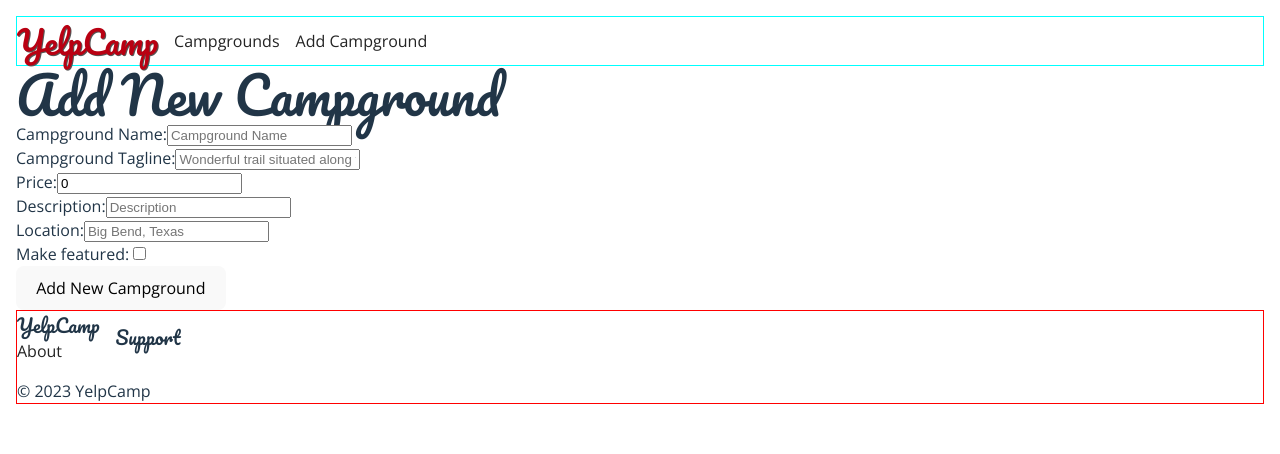
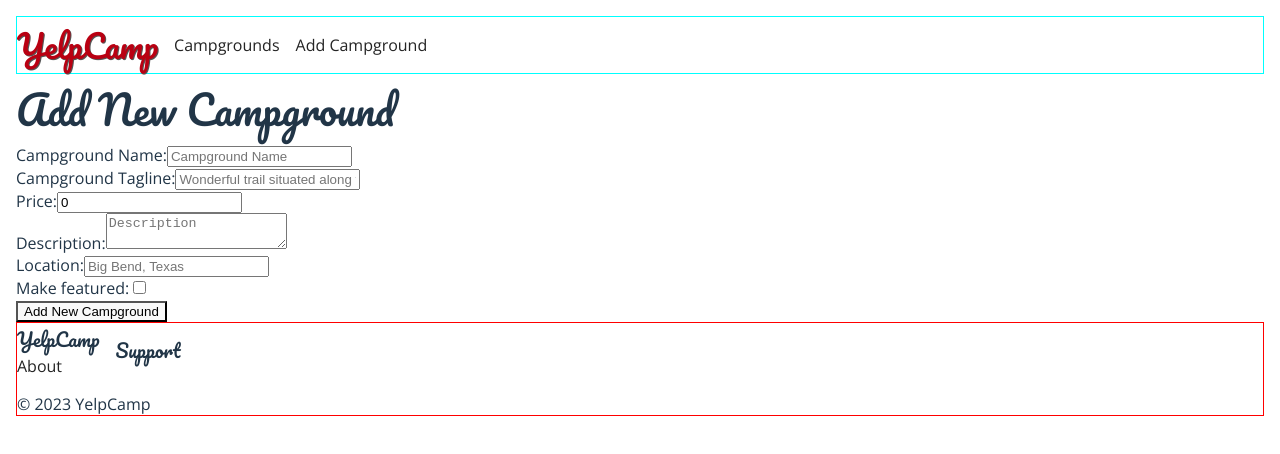
Before and after one commit to adamgonzls/yelpcamp-v3, a React (Vite) app in the folder frontend/: page /campgrounds/new in a window 1280 px wide. Shown: the top 454 px of the page. Built offline with nearby package versions, Linux system fonts and the light colour scheme.

Commit message:
styles: update campground cards styles - update description input to textarea

```diff
--- a/frontend/src/components/Campground.jsx
+++ b/frontend/src/components/Campground.jsx
@@ -6,10 +6,12 @@ const Campground = ({ campgroundData }) => {
   // console.log(campgroundData)
 
   return (
-    <div>
+    <div className='campground-grid__container'>
       <h2>{campgroundData.name}</h2>
       <p className='campground-grid--tagline'>"{campgroundData.tagline}"</p>
-      <span className='campground-grid--bold'>{campgroundData.location}</span>
+      <span className='campground-grid--bold campground-grid--location'>
+        {campgroundData.location}
+      </span>
       <br />
       <span>
         <span className='campground-grid--bold'>
--- a/frontend/src/index.css
+++ b/frontend/src/index.css
@@ -3,8 +3,6 @@
   --ff-secondary: 'Pacifico', cursive;
   --ff-accent: 'Pacifico', cursive;
   --brand-accent: #b90012;
-  line-height: 1.5;
-  font-weight: 400;
 
   /* color-scheme: light dark; */
   color: rgba(255, 255, 255, 0.87);
@@ -47,11 +45,23 @@ a:hover {
 }
 
 h1 {
-  font-size: 3.2em;
-  line-height: 1.1;
+  font-size: 2.5em;
 }
 
-button {
+.button {
+  padding: 0.5em 1.75em;
+  border-radius: 0.75em;
+  cursor: pointer;
+  border: none;
+  font-size: 1em;
+}
+
+.button--primary {
+  background-color: var(--brand-accent);
+  color: white;
+}
+
+/* button {
   border-radius: 8px;
   border: 1px solid transparent;
   padding: 0.6em 1.2em;
@@ -63,12 +73,12 @@ button {
   transition: border-color 0.25s;
 }
 button:hover {
-  border-color: #646cff;
+  border-color: var(--brand-accent);
 }
 button:focus,
 button:focus-visible {
   outline: 4px auto -webkit-focus-ring-color;
-}
+} */
 
 @media (prefers-color-scheme: light) {
   :root {
@@ -109,6 +119,10 @@ button:focus-visible {
   text-shadow: 1px 1px #555;
 }
 
+.logo:hover {
+  font-weight: normal;
+}
+
 .navigation--default {
   display: flex;
   align-items: center;
@@ -122,11 +136,28 @@ button:focus-visible {
   gap: 1em;
 }
 
+.campground-grid__container {
+  border: 1px solid #242424;
+  padding: 0.5em;
+  border-radius: 0.75em;
+}
+
 .campground-grid--bold {
   font-weight: bold;
 }
 
-.campground-grid__tagline {
+.campground-grid--tagline {
+  margin-top: 0.75em;
+}
+
+.campground-grid--location {
+  display: inline-block;
+  margin-top: 0.5em;
+}
+
+.campground-grid--navigation {
+  display: flex;
+  gap: 1em;
 }
 
 .footer--secondary {
--- a/frontend/src/pages/campgrounds/Details.jsx
+++ b/frontend/src/pages/campgrounds/Details.jsx
@@ -46,8 +46,17 @@ const Details = () => {
           <span>{campground.location}</span>
           <br />
           <span>{formatUSD.format(campground.price)} night</span>
-          <Link to={`/campgrounds/${campground._id}/edit`}>Edit</Link>
-          <button onClick={handleDelete}>Delete</button>
+          <div className='campground-grid--navigation'>
+            <Link
+              className='button button--primary'
+              to={`/campgrounds/${campground._id}/edit`}
+            >
+              Edit
+            </Link>
+            <button className='button button--primary' onClick={handleDelete}>
+              Delete
+            </button>
+          </div>
         </div>
       )}
     </>
--- a/frontend/src/pages/campgrounds/Edit.jsx
+++ b/frontend/src/pages/campgrounds/Edit.jsx
@@ -91,12 +91,12 @@ const Edit = () => {
         </div>
         <div>
           <label htmlFor='description'>Description:</label>
-          <input
-            type='text'
+          <textarea
+            name='description'
+            id='description'
+            onChange={handleChange}
+            value={formData.description}
             placeholder='Description'
-            onChange={handleChange}
-            name='description'
-            value={formData.description}
           />
         </div>
         <div>
--- a/frontend/src/pages/campgrounds/New.jsx
+++ b/frontend/src/pages/campgrounds/New.jsx
@@ -77,12 +77,12 @@ const New = () => {
         </div>
         <div>
           <label htmlFor='description'>Description:</label>
-          <input
-            type='text'
+          <textarea
+            name='description'
+            id='description'
+            onChange={handleChange}
+            value={formData.description}
             placeholder='Description'
-            onChange={handleChange}
-            name='description'
-            value={formData.description}
           />
         </div>
         <div>
```
Also changed, not shown: frontend/src/components/CampgroundNav.jsx (added, +7 -0 lines).
